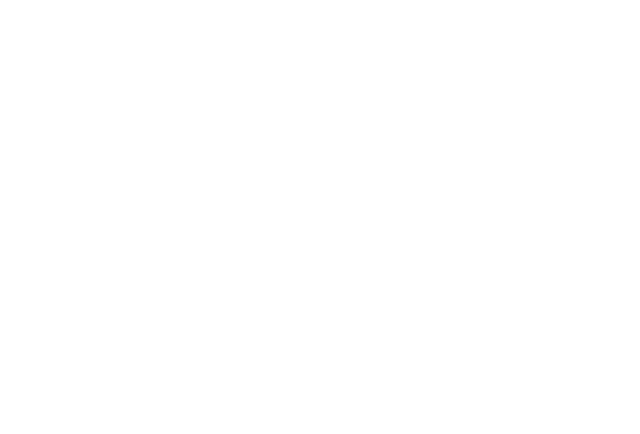
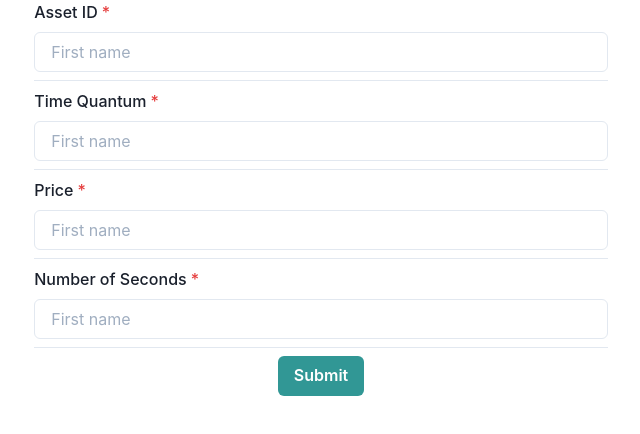
Before and after one commit to Amogh-Bharadwaj/CopyrightProtect, a React (Create React App) app: page /test in a window 1280 px wide. Before the commit this address had no page. Shown: the top 434 px of the page, without its empty margins (319-959 px from the left). Built offline with nearby package versions, Linux system fonts and the light colour scheme.

Commit message:
borrow asset component

```diff
--- a/package.json
+++ b/package.json
@@ -15,6 +15,7 @@
     "react-dom": "^17.0.2",
     "react-router-dom": "^6.0.2",
     "react-scripts": "4.0.3",
+    "sqlite3": "^5.0.2",
     "web-vitals": "^1.1.2"
   },
   "scripts": {
--- a/src/App.js
+++ b/src/App.js
@@ -5,6 +5,7 @@ import { BrowserRouter as Router, Route, Routes } from "react-router-dom";
 import SignUp from "./signup";
 import Login from "./login";
 import Main from "./main";
+import AssetBorrow from "./components/AssetBorrow"; //to be removed later
 //import Diary from "./Pages/diary";
 
 const App=()=>{
@@ -17,6 +18,7 @@ const App=()=>{
             <Route exact path="/login" element={<Login/>}/>
 
             <Route exact path="/main" element={<Main/>}/>
+            <Route exact path="/test" element={<AssetBorrow/>}/>{/* to test out components */}
         </Routes>
       </ChakraProvider>
 
--- /dev/null
+++ b/src/components/AssetBorrow.jsx
@@ -0,0 +1,56 @@
+import React,{useState} from "react"
+import { useNavigate } from "react-router-dom"
+import {
+    Flex,
+    Stack,
+    VStack,
+    Text,
+    FormControl,
+    FormLabel,
+    Input,
+    InputGroup,
+    InputLeftElement,
+    Link,
+    Button,
+    Container,
+    StackDivider
+} from "@chakra-ui/react";
+
+import{
+    ArrowRightIcon,
+    LockIcon,
+} from "@chakra-ui/icons"
+
+const AssetBorrow =()=>{
+    return(
+        <Container>
+            <VStack
+            divider={<StackDivider borderColor='gray.200' />}>
+
+                <FormControl id='asset-id' isRequired>
+                    <FormLabel>Asset ID</FormLabel>
+                    <Input placeholder='First name' />
+                </FormControl>
+                <FormControl id='time-quantum' isRequired>
+                    <FormLabel>Time Quantum</FormLabel>
+                    <Input placeholder='First name' />
+                </FormControl>
+                <FormControl id='price' isRequired>
+                    <FormLabel>Price</FormLabel>
+                    <Input placeholder='First name' />
+                </FormControl>
+                <FormControl id='numberofseconds' isRequired>
+                    <FormLabel>Number of Seconds</FormLabel>
+                    <Input placeholder='First name' />
+                </FormControl>
+                <Button
+                colorScheme="teal">
+                    Submit
+                </Button>
+            </VStack>
+        </Container>
+
+    )
+}
+
+export default AssetBorrow;
```
Also changed, not shown: 1 other file (tests, documents, lock files or other folders).
